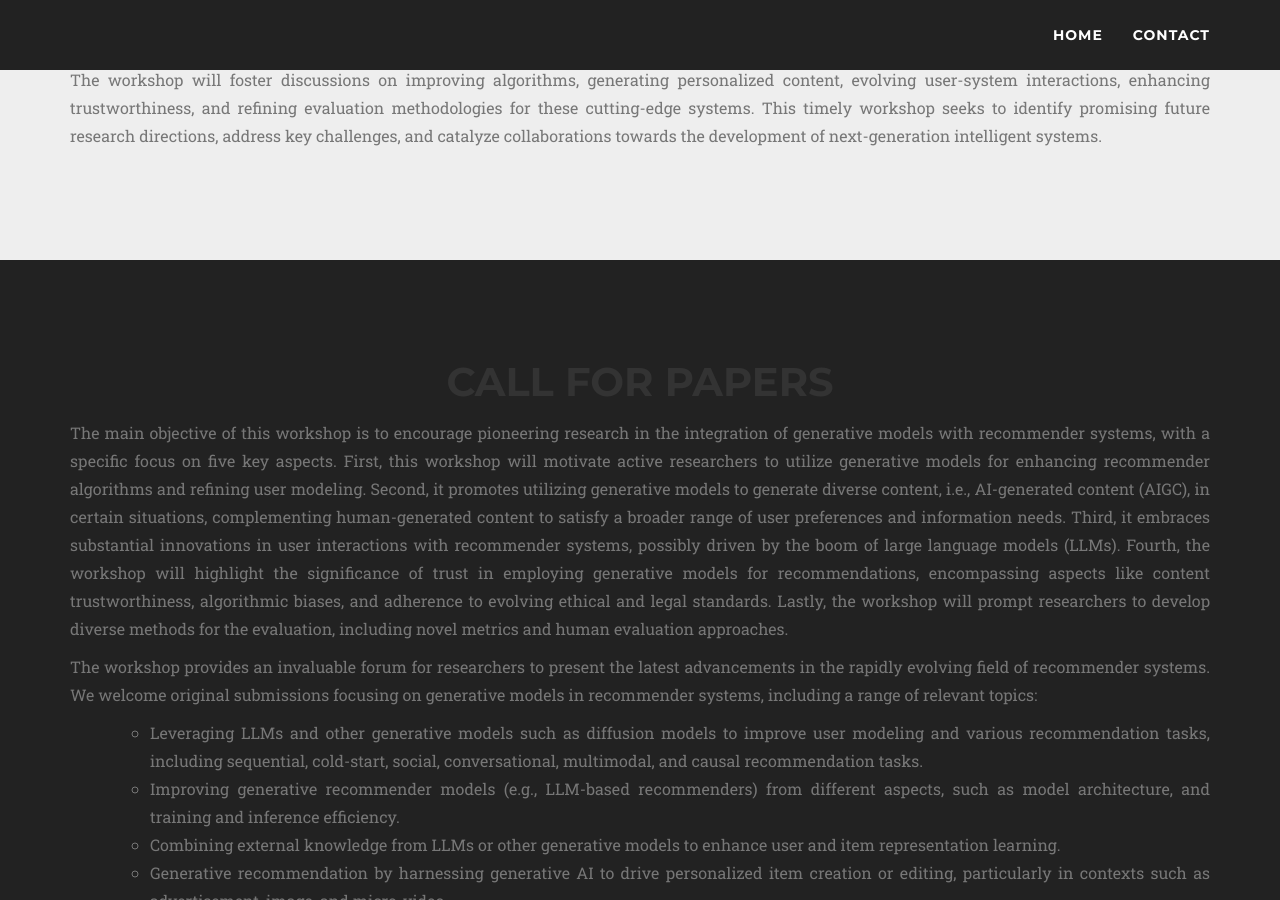
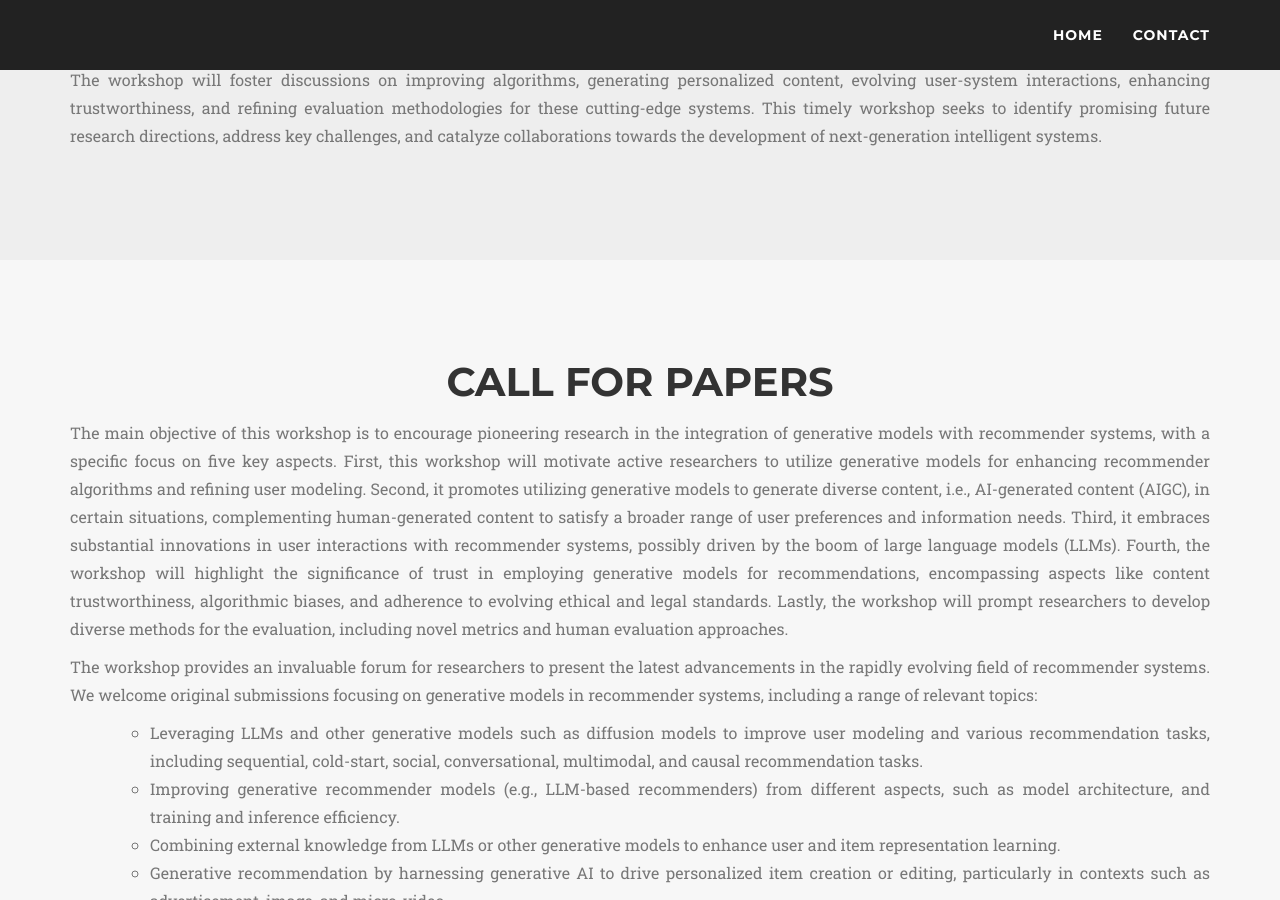
Before and after one commit to mmgensr-cikm25/mmgensr-cikm25.github.io, a Jekyll site: the page built from index.md, in a window 1280 px wide and 900 px high, scrolled down 581 px. Built offline with Jekyll 4.4.1, drawn with Linux system fonts in a browser that asks for light colours; nearby versions of some CDN libraries; some web fonts are replaced.

Commit message:
Update home.html

```diff
--- a/_layouts/home.html
+++ b/_layouts/home.html
@@ -67,11 +67,11 @@
     </header>
 
     {% include summary.html class="bg-mid-gray"%}
-    {% include call.html class="bg-darkest-gray"%}
+    {% include call.html class="bg-light-gray"%}
     {% include schedule.html class="bg-mid-gray"%}
-    {% include speaker.html class="bg-darkest-gray"%}
+    {% include speaker.html class="bg-light-gray"%}
     {% include dates.html class="bg-mid-gray"%}
-    {% include organizer.html class="bg-darkest-gray"%}
+    {% include organizer.html class="bg-light-gray"%}
     {% include contact.html %}
 
     <!-- jQuery -->
```
